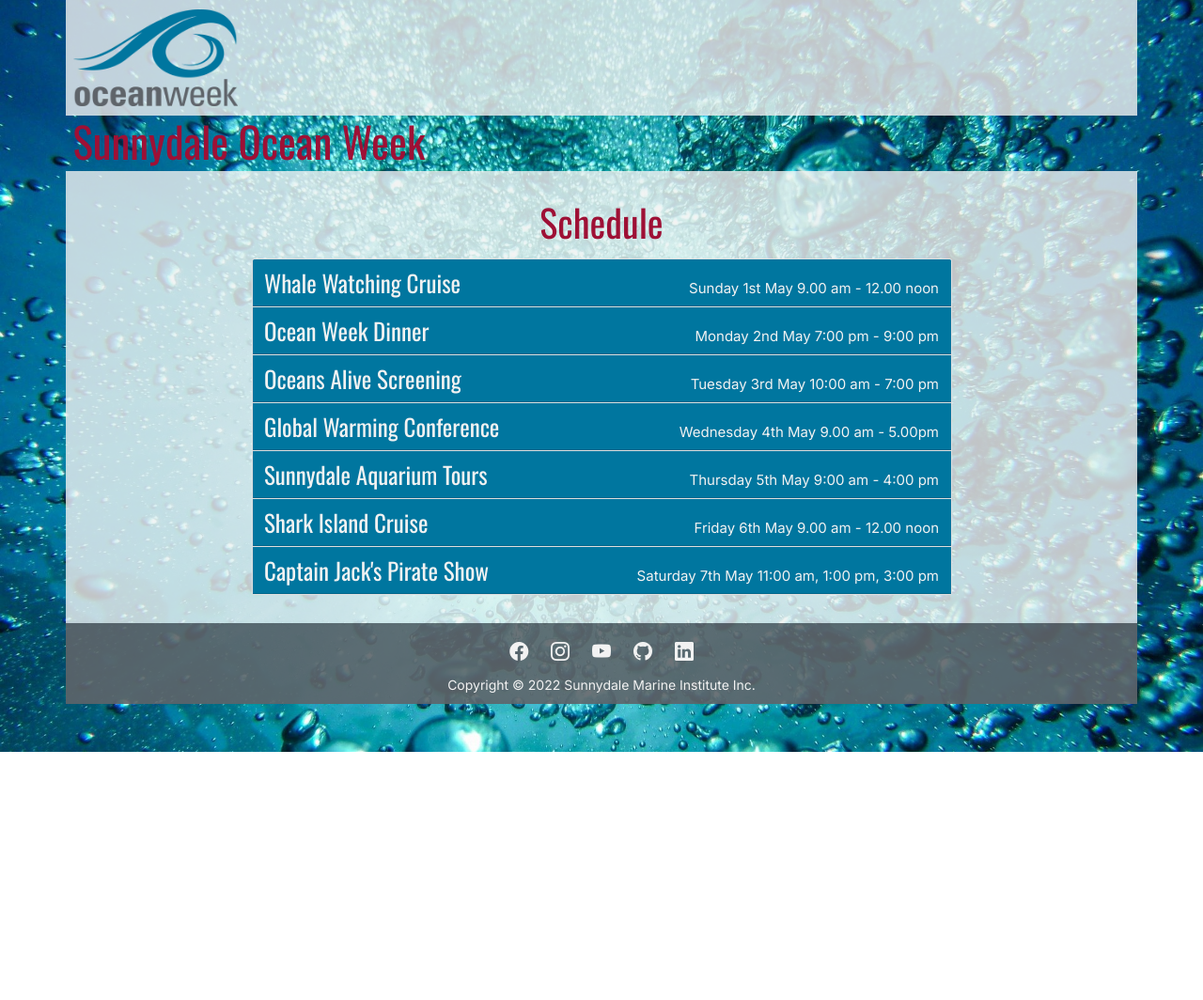
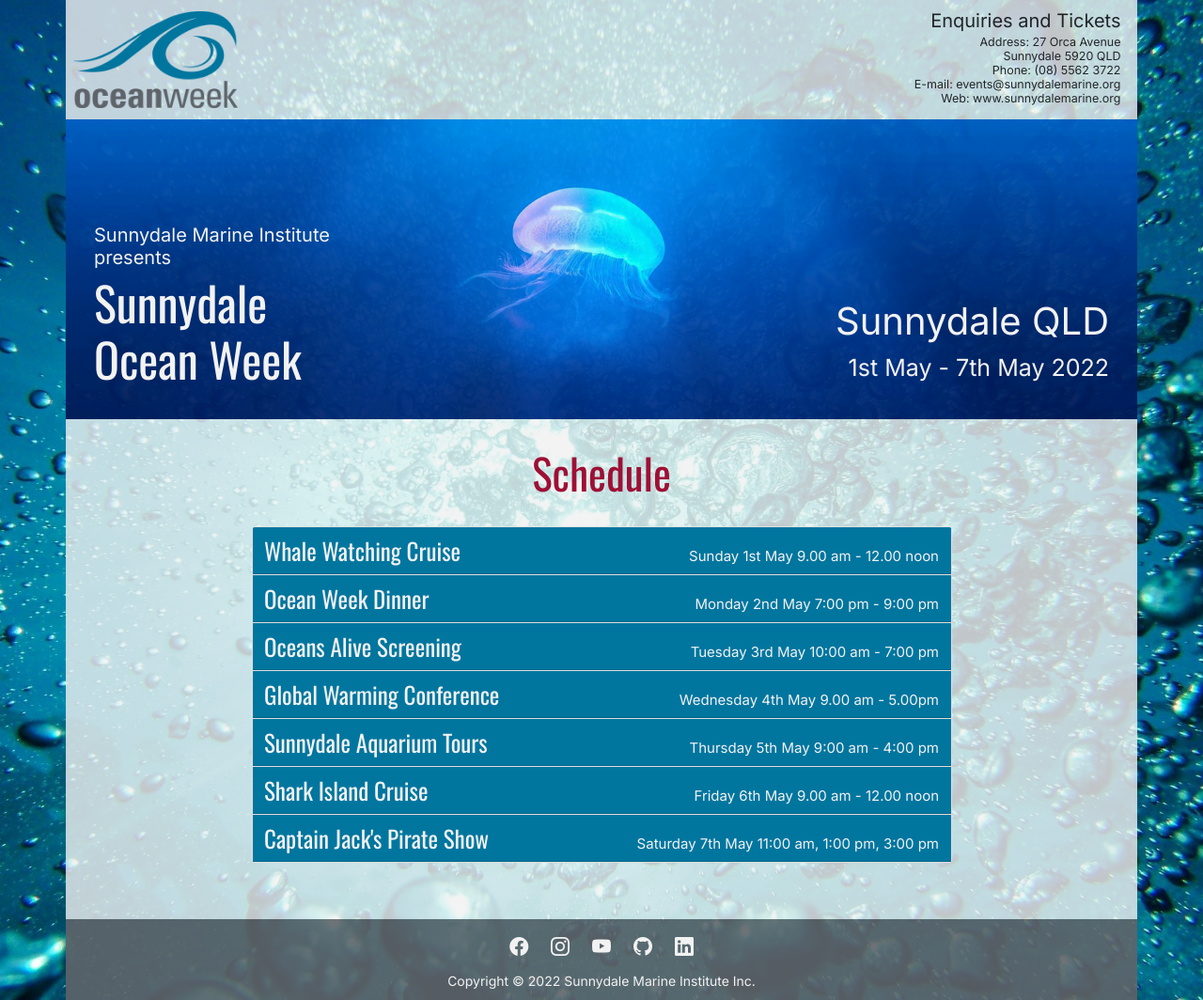
Before and after one commit to barrosdaniel/ocean-week, a plain HTML site: page index.html in a window 1280 px wide. Shown: the whole page at 94% size. Before the commit the page ends 800 px from the top, so only its background shows below. Drawn offline with nearby package versions, Linux system fonts and the light colour scheme.

Commit message:
feature: Add Hero.

```diff
--- a/css/styles.css
+++ b/css/styles.css
@@ -19,7 +19,6 @@ h2,
 h3,
 h4 {
   font-family: 'Oswald', sans-serif;
-  color: var(--secondary);
 }
 
 a:link,
@@ -62,16 +61,41 @@ STYLES
 }
 
 /* Hero */
+.hero>div {
+  padding: 0;
+}
 
+.hero__image {
+  opacity: 0.95;
+}
 
+.hero__image-wrapper {
+  position: relative;
+}
 
-/* Main Attractions */
+.hero__title {
+  position: absolute;
+  bottom: 0;
+  left: 0;
+  max-width: 50%;
+  color: var(--white);
+}
 
-
+.hero__details {
+  position: absolute;
+  bottom: 0;
+  right: 0;
+  max-width: 50%;
+  color: var(--white);
+}
 
 /* Schedule */
 .schedule {
   background-color: var(--background-transparent);
+}
+
+.schedule__title {
+  color: var(--secondary);
 }
 
 .schedule__button,
@@ -115,6 +139,3 @@ STYLES
   cursor: pointer;
   font-size: 2rem;
 }
-
-
-h1 {}
--- a/index.html
+++ b/index.html
@@ -24,18 +24,46 @@
           <img src="img/ocean-week-logo-400.png" alt="Ocean Week Logo"
             class="header__logo img-fluid">
         </div>
-        <div class="col-9 col-md-10"></div>
+        <div class="col-9 col-md-10">
+          <p class="text-end me-3 h5">
+            <span class="h2 mb-1 d-inline-block">Enquiries and
+              Tickets</span><br>
+            Address: 27 Orca Avenue<br>
+            Sunnydale 5920 QLD<br>
+            Phone: (08) 5562 3722<br>
+            E-mail: events@sunnydalemarine.org<br>
+            Web: www.sunnydalemarine.org</p>
+        </div>
       </header>
-      <div class="row">
-        <h1 class="display-2">Sunnydale Ocean Week</h1>
+
+      <div class="row hero">
+        <div class="col-12">
+          <div class="hero__image-wrapper">
+            <img src="img/jellyfish-hero_1500.jpg" alt="Jellyfish image"
+              class="img-fluid hero__image">
+            <div
+              class="hero__title mb-2 mb-lg-4 mb-xl-5 ms-2 ms-sm-3 ms-md-4 ms-lg-5">
+              <p class="h2 d-none d-lg-block">Sunnydale Marine Institute <br>
+                presents</p>
+              <h1 class="display-1">Sunnydale <br>Ocean Week</h1>
+            </div>
+            <div
+              class="hero__details text-end mb-2 mb-lg-4 mb-xl-5 me-2 me-sm-3 me-md-4 me-lg-5">
+              <p class="display-3 d-none d-md-block">Sunnydale QLD</p>
+              <p class="display-6">1st May - 7th May 2022</p>
+
+            </div>
+          </div>
+        </div>
+
 
       </div>
 
       <section class="schedule row py-5">
-        <h2 class="schedule__title col-12 mb-4 display-3 text-center">Schedule
+        <h2 class="schedule__title col-12 mb-5 display-2 text-center">Schedule
         </h2>
 
-        <div class="accordion col-lg-10 col-xl-8 col-xxl-6 mx-auto"
+        <div class="accordion mb-5 col-lg-10 col-xl-8 col-xxl-6 mx-auto"
           id="accordionSchedule">
           <div class="accordion-item">
             <h2 class="accordion-header" id="headingOne">
@@ -211,12 +239,7 @@
               </div>
             </div>
           </div>
-
-
-
-
         </div>
-
       </section>
 
       <footer class="row footer pt-4">
```
Also changed, not shown: img/chevron-down-solid.svg (deleted), img/chevron-up-solid.svg (deleted), img/jellyfish-hero_1500.jpg (added).
